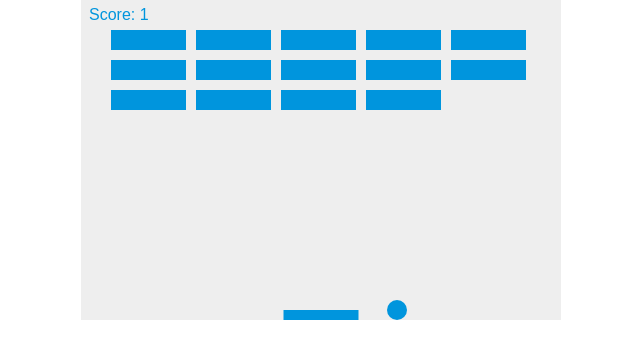
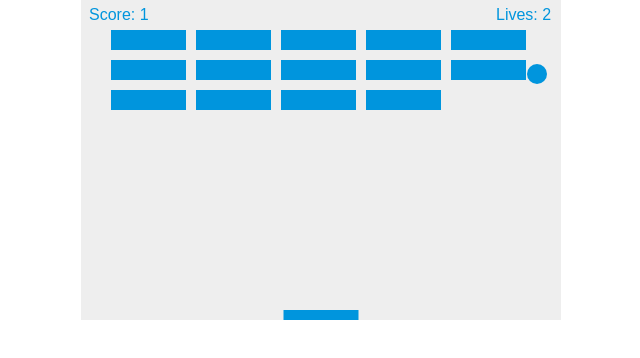
Before and after one commit to JohnSV18/breakout-game, a plain HTML site: page index.html in a window 1280 px wide. Shown: the whole page, without its empty margins (319-959 px from the left). Drawn offline with Linux system fonts and the light colour scheme.

Commit message:
updated rendering of the game

```diff
--- a/index.html
+++ b/index.html
@@ -21,6 +21,7 @@
     var dx = 2;
     var dy = -2;
     var score = 0;
+    var lives = 3;
 
     //PADDLE VARIABLES
     var paddleHeight = 10;
@@ -72,12 +73,17 @@
                         if(score == brickRowCount*brickColumnCount) {
                             alert("YOU WIN, CONGRATULATIONS!");
                             document.location.reload();
-                            clearInterval(interal);
                         }
                     }
                 }
             }
         }
+    }
+
+    function drawLives() {
+        ctx.font = "16px Arial";
+        ctx.fillStyle = "#0095DD";
+        ctx.fillText("Lives: "+lives, canvas.width-65, 20);
     }
 
     function drawScore() {
@@ -149,6 +155,7 @@
         drawBall();
         drawPaddle();
         drawScore();
+        drawLives();
         collisionDetection();
 
 
@@ -158,9 +165,18 @@
             if ( x > paddleX && x < paddleX + paddleWidth) {
                 dy = -dy;
             }else {
-                alert("GAME OVER");
-                document.location.reload();
-                clearInterval(interval);
+                lives--;
+                if(!lives) {
+                    alert("GAME OVER");
+                    document.location.reload();
+                }
+                else {
+                    x = canvas.width/2;
+                    y = canvas.height-30;
+                    dx = 2;
+                    dy = -2;
+                    paddleX = (canvas.width-paddleWidth)/2;
+                }
             }
         }
 
@@ -185,9 +201,11 @@
 
         x += dx;
         y += dy;
+
+        requestAnimationFrame(draw);
     }
 
-    var interval = setInterval(draw, 10);
+    draw();
 </script>
 </body>
 </hmtl>
```
